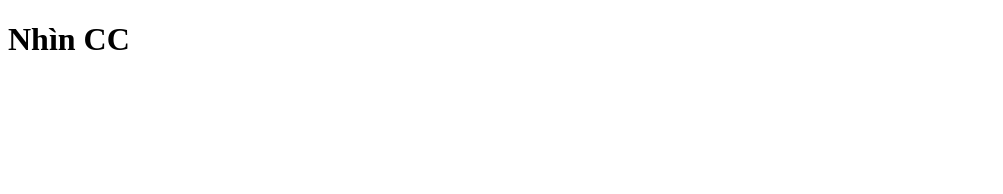
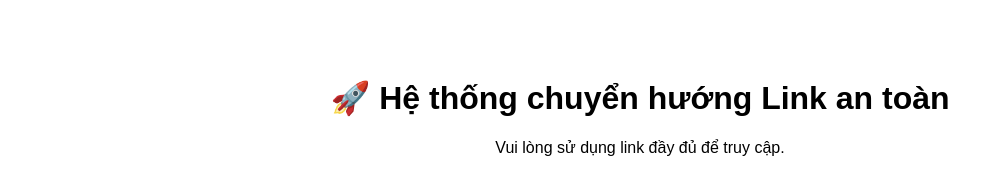
Before and after one commit to phamquockhanh-2k7/Change-Domain, a plain HTML site: page Nhìn_Cac.html in a window 1280 px wide. Shown: the whole page, without its empty margins (0-1003 px from the left). Drawn offline with Linux system fonts and the light colour scheme.

Commit message:
Update Nhìn_Cac.html

```diff
--- a/Nhìn_Cac.html
+++ b/Nhìn_Cac.html
@@ -1,6 +1,11 @@
 <!DOCTYPE html>
 <html>
-<body>
-    <h1>Nhìn CC </h1>
+<head>
+    <title>Hệ thống chuyển hướng</title>
+    <meta charset="utf-8">
+</head>
+<body style="text-align: center; padding-top: 50px; font-family: sans-serif;">
+    <h1>🚀 Hệ thống chuyển hướng Link an toàn</h1>
+    <p>Vui lòng sử dụng link đầy đủ để truy cập.</p>
 </body>
 </html>
```
